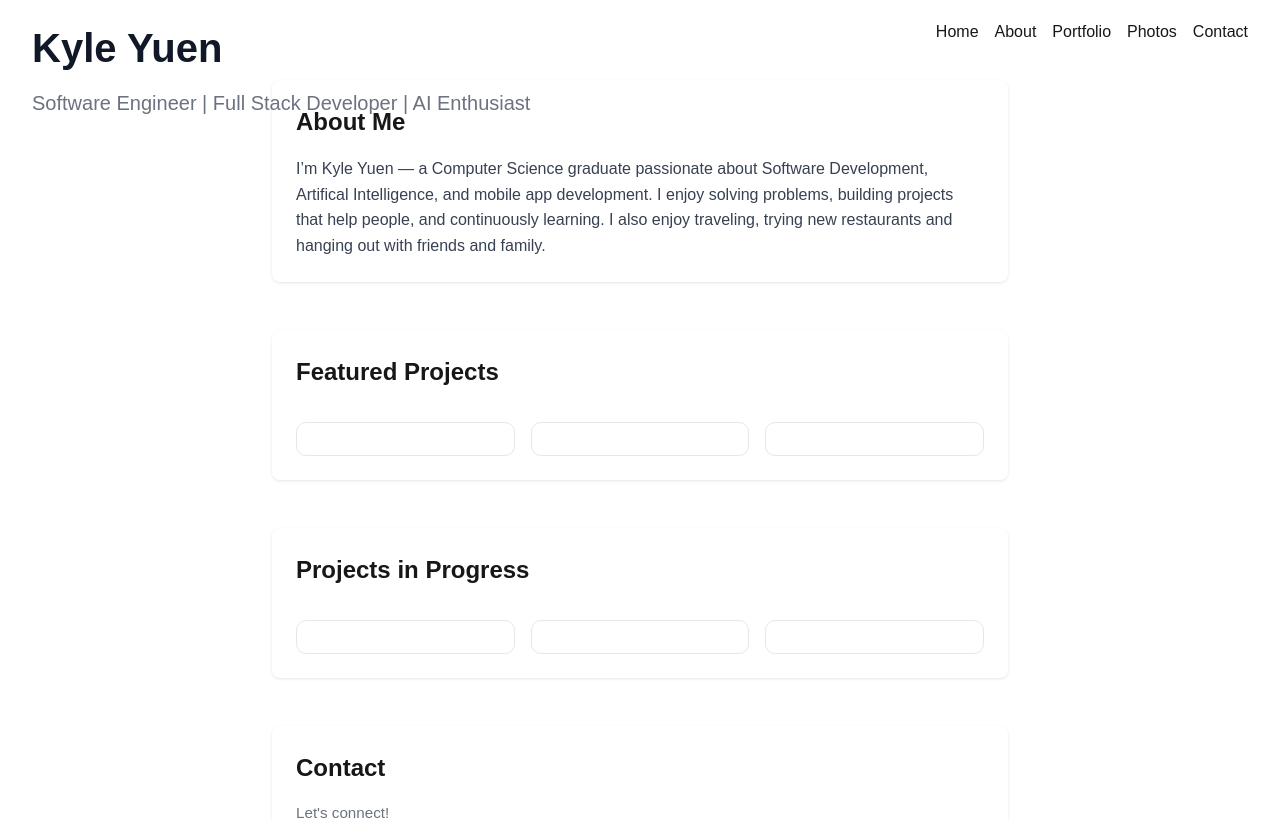
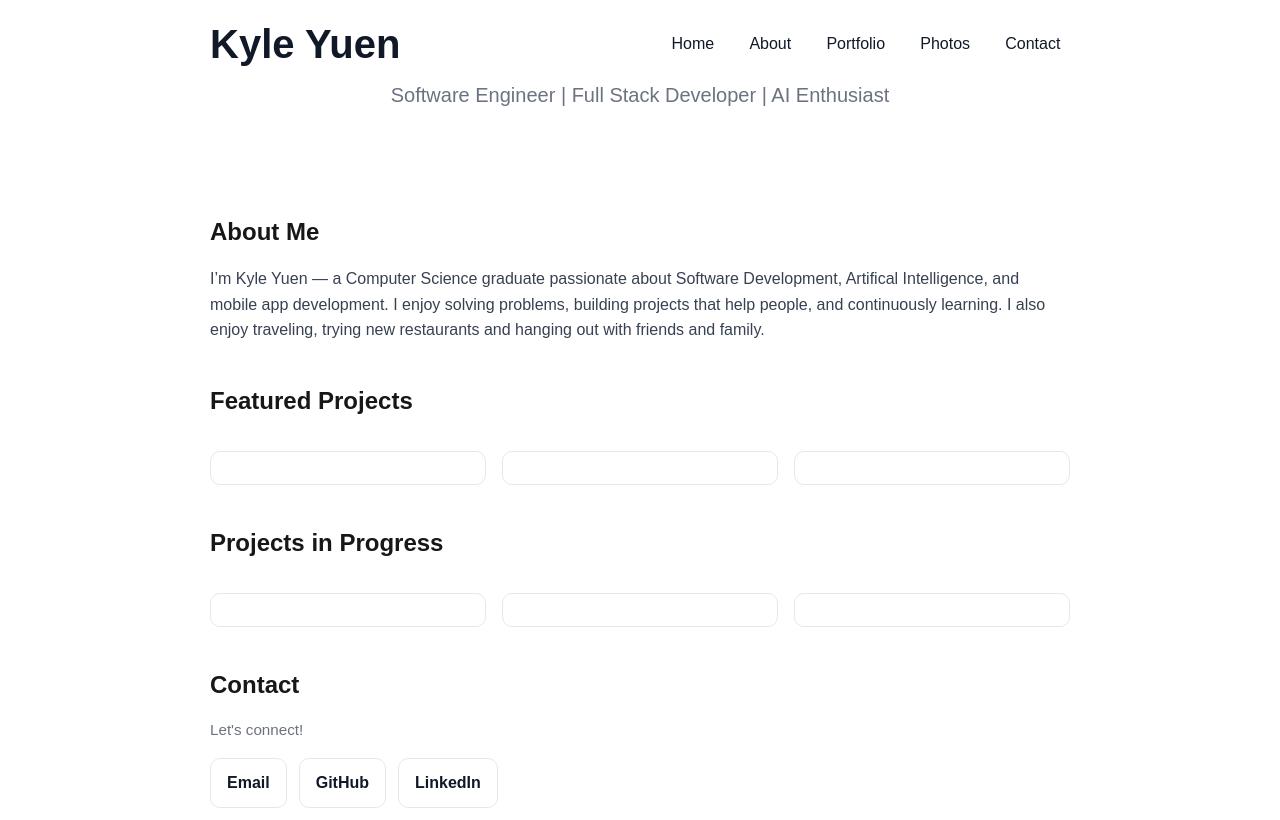
Before and after one commit to kyleyuen3/my-portfolio, a Next.js app: page / in a window 1280 px wide. Shown: the top 820 px of the page. Built offline with nearby package versions, Linux system fonts and the light colour scheme.

Commit message:
had ai organize and remove unnecessary things in my css file

```diff
--- a/app/page.module.css
+++ b/app/page.module.css
@@ -1,3 +1,4 @@
+/* ---------- Main Page ---------- */
 /* page background */
 .container {
   min-height: 100vh;
@@ -7,10 +8,18 @@
 
 /* centers content */
 .content {
-  flex: 1;
-  max-width: 800px;
+  max-width: 900px;
+  margin: 40px auto;
+  padding: 0 20px;
+
+  flex: 1;   /* THIS pushes footer to bottom */
+}
+
+/* keeps header aligned with centered content */
+.inner {
+  max-width: 900px;
   margin: 0 auto;
-  padding: 2rem;
+  padding: 0 20px;
 }
 
 /* main name */
@@ -27,15 +36,12 @@
   font-size: 1.25rem;
   color: #6b7280;
   margin-top: 1rem;
+  text-align: center;
 }
 
 /* reuseable block */
 .section {
-  background-color: white;
-  padding: 1.5rem;
-  border-radius: 8px;
-  box-shadow: 0 1px 3px rgba(0,0,0,0.1);
-  margin-top: 3rem;
+  margin-top: 40px;
 }
 
 /* title for section */
@@ -52,12 +58,74 @@
   margin-top: 0.5rem;
 }
 
+/* ---------- Header / Nav ---------- */
+/* header */
+.header {
+  width: 100%;
+  padding: 1.5rem 0;         /* use inner for left/right padding */
+  background: transparent;   /* removes gray bar */
+  z-index: 10;
+}
+
+/* styling header */
+.headerTop {
+  display: flex;
+  justify-content: space-between;
+  align-items: center;
+}
+
+/* Nav bar */
+.nav {
+  display: flex;
+  gap: 1rem;
+  align-items: center;
+}
+
+/* links on nav bar */
+.navLink {
+  display: inline-flex;
+  align-items: center;
+  line-height: 1;
+  padding: 0.35rem 0.6rem;
+  border-radius: 10px;
+  text-decoration: none;
+  color: #111827;
+
+  /* hover polish */
+  transition: background 150ms ease, transform 150ms ease;
+}
+
+/* hovering link in nav bar */
+.navLink:hover {
+  background: #eef2ff;
+  transform: translateY(-1px);
+}
+
+/* ---------- Projects ---------- */
+
+/* Horizontal grid for cards */
+.projectsGrid {
+  display: grid;
+  grid-template-columns: 1fr 1fr 1fr;
+  gap: 1rem;
+  margin-top: 1rem;
+}
+
 /* creates a project card */
 .projectCard {
   border: 1px solid #e5e7eb;
   border-radius: 10px;
   padding: 1rem;
   margin-top: 1rem;
+
+  /* Hover polish */
+  transition: transform 180ms ease, box-shadow 180ms ease;
+}
+
+/* hover project card */
+.projectCard:hover {
+  transform: translateY(-4px);
+  box-shadow: 0 10px 18px rgba(0,0,0,0.08);
 }
 
 /* creates a title for the project card */
@@ -94,62 +162,42 @@
   text-decoration: underline;
 }
 
-/* Horizontal grid for cards */
-.projectsGrid {
-  display: grid;
-  grid-template-columns: 1fr 1fr 1fr;
-  gap: 1rem;
-  margin-top: 1rem;
+/* ---------- Contact ---------- */
+
+/* header for sections */
+.sectionHeader {
+  margin-bottom: 1rem;
 }
 
-/* Nav bar */
-.nav {
-  display: flex;
-  gap: 1rem;
-  margin-bottom: 2rem;
-  align-items: center;
+/* subtitle text for sections */
+.sectionSubtitle {
+  color: #6b7280;
+  margin-top: 0.25rem;
+  font-size: 0.95rem;
 }
 
-/* links on nav bar */
-.navLink {
+/* organizing contact section */
+.contactRow {
+  display: flex;
+  gap: 0.75rem;
+  flex-wrap: wrap;
+}
+
+/* button for contact section */
+.contactBtn {
   display: inline-flex;
   align-items: center;
-  line-height: 1;
+  justify-content: center;
+  padding: 0.75rem 1rem;
+  border-radius: 10px;
+  border: 1px solid #e5e7eb;
+  text-decoration: none;
+  color: #111827;
+  font-weight: 700;
+  background: white;
 }
 
-/* hovering link in nav bar */
-.navLink:hover {
-  background: #eef2ff;
-}
-
-/* header */
-.header {
-  position: absolute;
-  top: 0;
-  left: 0;
-  width: 100%;
-
-  padding: 1.5rem 2rem;
-
-  background: transparent;   /* THIS removes gray bar */
-  z-index: 10;
-}
-
-/* styling header */
-.headerTop {
-  display: flex;
-  justify-content: space-between;
-  align-items: center;
-}
-
-/* image background */
-.hero {
-  width: 100%;
-  height: clamp(400px, 70vh, 800px);
-  background-image: url("/photos/sunsetSF.jpg");
-  background-size: cover;
-  background-position: center;
-}
+/* ---------- Footer ---------- */
 
 /* footer */
 .footer {
@@ -188,54 +236,19 @@
 .delay2 { animation-delay: 240ms; }
 .delay3 { animation-delay: 360ms; }
 
-/* ---------- Hover polish ---------- */
+/* ---------- Responsive ---------- */
+@media (max-width: 900px) {
+  .projectsGrid {
+    grid-template-columns: 1fr;
+  }
 
-.projectCard {
-  transition: transform 180ms ease, box-shadow 180ms ease;
+  .headerTop {
+    flex-direction: column;
+    align-items: flex-start;
+    gap: 0.75rem;
+  }
+
+  .nav {
+    flex-wrap: wrap;
+  }
 }
-
-.projectCard:hover {
-  transform: translateY(-4px);
-  box-shadow: 0 10px 18px rgba(0,0,0,0.08);
-}
-
-.navLink {
-  transition: background 150ms ease, transform 150ms ease;
-}
-
-.navLink:hover {
-  transform: translateY(-1px);
-}
-
-/* header for sections */
-.sectionHeader {
-  margin-bottom: 1rem;
-}
-
-/* subtitle text for sections */
-.sectionSubtitle {
-  color: #6b7280;
-  margin-top: 0.25rem;
-  font-size: 0.95rem;
-}
-
-/* organizing contact section */
-.contactRow {
-  display: flex;
-  gap: 0.75rem;
-  flex-wrap: wrap;
-}
-
-/* button for contact section */
-.contactBtn {
-  display: inline-flex;
-  align-items: center;
-  justify-content: center;
-  padding: 0.75rem 1rem;
-  border-radius: 10px;
-  border: 1px solid #e5e7eb;
-  text-decoration: none;
-  color: #111827;
-  font-weight: 700;
-  background: white;
-}
--- a/app/page.tsx
+++ b/app/page.tsx
@@ -6,6 +6,7 @@ export default function Home() {
     <main className={styles.container}>
       {/* Header */}
       <header className={styles.header}>
+        <div className={styles.inner}>
           <div className={styles.headerTop}>
 
             {/* Name */}
@@ -23,7 +24,7 @@ export default function Home() {
 
           {/* Subtitle */}
           <p className={styles.subtitle}>Software Engineer | Full Stack Developer | AI Enthusiast</p>
-
+        </div>
       </header>
 
       <div className={styles.content}>
```
Lines whose indentation alone changed are shown as unchanged.
